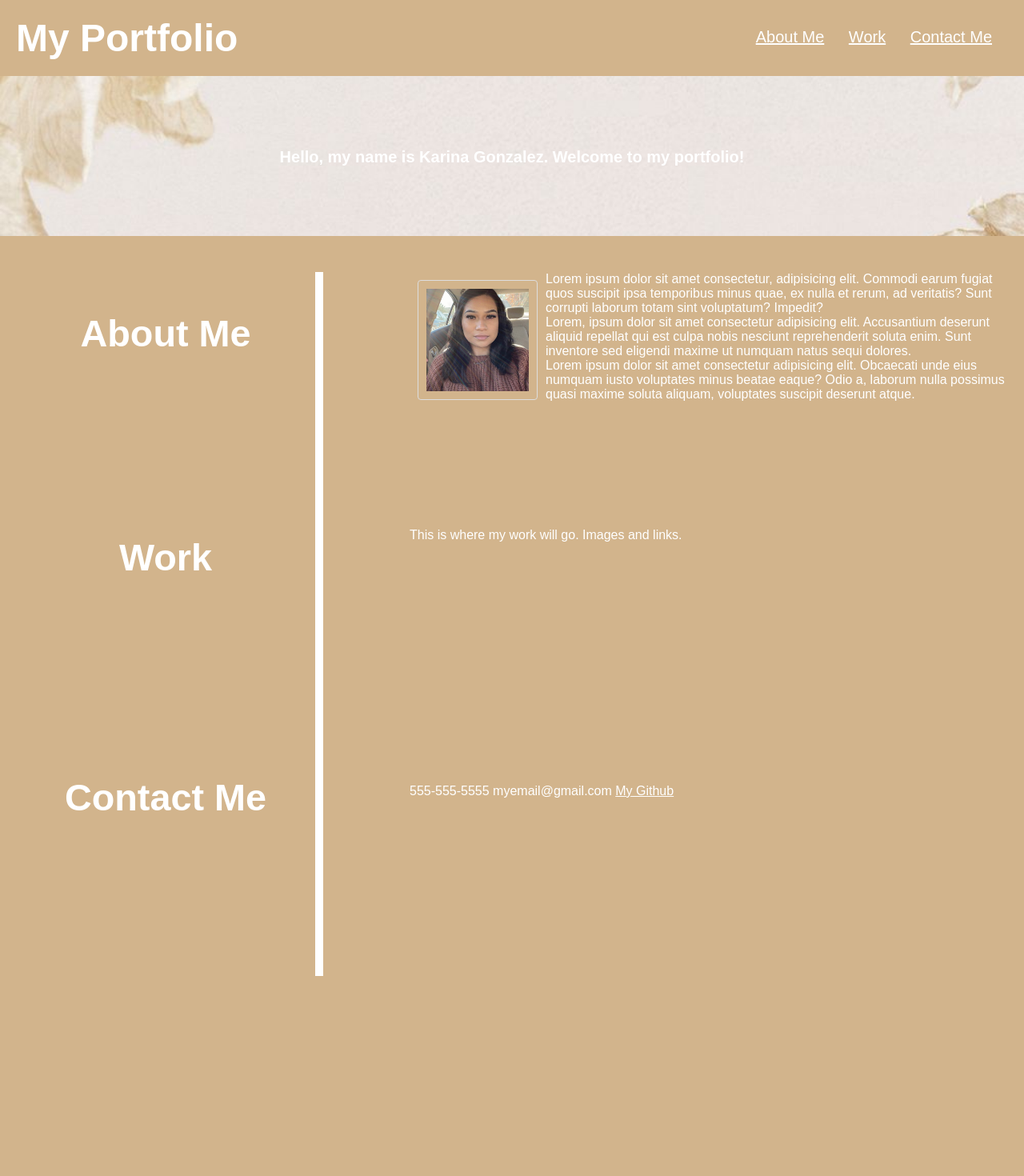
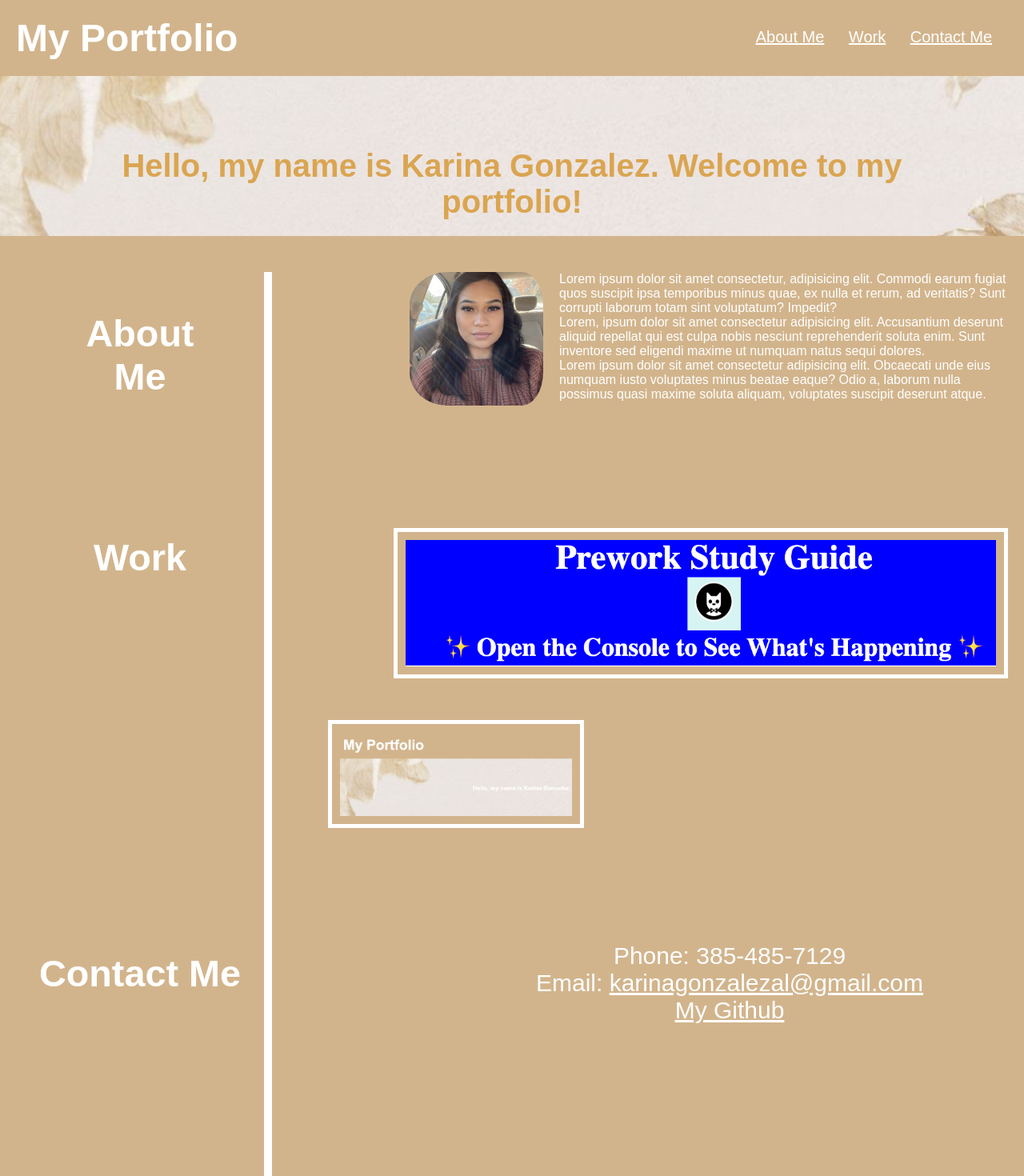
Before and after one commit to 2023kgl/My-Portfolio, a plain HTML site: page index.html in a window 1280 px wide. Shown: the whole page at 80% size. Before the commit the page ends 1280 px from the top, so only its background shows below. Drawn offline with Linux system fonts and the light colour scheme.

Commit message:
added more features

```diff
--- a/index.html
+++ b/index.html
@@ -53,12 +53,25 @@
         </section>
 
         <section class="content-work">
-            <p> This is where my work will go. Images and links.</p>
+            <p>
+                <a href="https://2023kgl.github.io/prework-study-guide/">
+            <img src="./images/Prework-study-img.png"  class="big" alt="picture of a header titled Prework Study Guide in blue" style="float:right">
+                </a>
+        </p>
         </section>
+
+        <img class="img2" src="./images/my-portfolio-img.png" alt="picture of current page" style="float:right;">
+
 
         <section class="content-contact">
 
-            <p> 555-555-5555 myemail@gmail.com <a href="https://github.com/2023kgl">My Github</a></p>
+            <p>
+                <ul>
+                <li>Phone: 385-485-7129</li>
+                <li>Email: <a href="mailto:karinagonzalezal@gmail.com">karinagonzalezal@gmail.com</a></li>
+                <li><a href="https://github.com/2023kgl">My Github</a></li>
+                </ul>
+            </p>
 
         </section>
 
--- a/style.css
+++ b/style.css
@@ -27,6 +27,8 @@ a:hover , a:active {
     font-family: Arial, Helvetica, sans-serif;
     padding: 20px;
 }
+
+/* header */
 
 .header h1 {
     display: inline-block;
@@ -61,9 +63,10 @@ a:hover , a:active {
 
 h2 {
     text-align: center;
-    font-size: 20px;
+    font-size: 40px;
     font-family: Arial, Helvetica, sans-serif;
     padding: 90px;
+    color: #daa551;
 }
 
 .centered {
@@ -71,6 +74,9 @@ h2 {
     text-align: center;
     color: black;
   }
+
+/* about section */
+
 
 .topic-about {
     border-right: 10px solid white;
@@ -81,33 +87,7 @@ h2 {
     padding: 50px;
     position: absolute;
     text-align: center;
-    width: 30%;
-}
-
-.topic-work {
-    border-right: 10px solid white;
-    float: left;
-    font-size: 40px;
-    height: 300px;
-    margin: 20px;
-    padding: 50px;
-    position: absolute;
-    text-align: center;
-    top: 600px;
-    width: 30%;
-}
-
-.topic-contact {
-    border-right: 10px solid white;
-    float: left;
-    font-size: 40px;
-    height: 300px;
-    margin: 20px;
-    padding: 50px;
-    position: absolute;
-    text-align: center;
-    top: 900px;
-    width: 30%;
+    width: 25%;
 }
 
 .content-about {
@@ -120,29 +100,94 @@ h2 {
     width: 60%;
 }
 
-img {
-    border: 1px solid #ddd;
-    border-radius: 4px;
-    padding: 10px;
-    width: 150px;
-    margin: 10px;
+.content-about img {
+    width: 25%;
+    padding-right: 20px;
+    border-radius: 25%;
 }
 
+/* work section */
+.topic-work {
+    border-right: 10px solid white;
+    float: left;
+    font-size: 40px;
+    height: 550px;
+    margin: 20px;
+    padding: 50px;
+    position: absolute;
+    text-align: center;
+    top: 600px;
+    width: 25%;
+}
 
 .content-work {
+    display: block;
+    justify-content: center;
     float: right;
     height: 300px;
     margin: 10px;
     padding: 10px;
-    text-align: left;
+    align-items: center;
     width: 60%;
 }
 
+.big {
+    position: absolute;
+    padding: 10px;
+    align-items: center;
+    width: 60%;
+    border: 5px solid white;
+    right: 20px;
+}
+
+.content-work:hover {
+    opacity: .5;
+}
+
+.img2 {
+    width: 25%;
+    padding: 10px;
+    border: 5px solid white;
+    position: absolute;
+    top: 900px;
+    right: 550px;
+}
+
+.img2:hover {
+    opacity: .5;
+}
+
+
+/* contact section*/
+
+.topic-contact {
+    border-right: 10px solid white;
+    float: left;
+    font-size: 40px;
+    height: 300px;
+    margin: 20px;
+    margin-top: 60px;
+    padding: 20px;
+    position: absolute;
+    text-align: center;
+    top: 1110px;
+    width: 25%;
+}
+
+ul {
+    list-style-type: none;
+  }
+
 .content-contact {
+    align-items: center;
     float: right;
+    font-size: 30px;
     height: 300px;
-    margin: 10px;
-    padding: 10px;
-    text-align: left;
+    left: 400px;
+    margin: 10%;
+    padding: 50px 0;
+    position: absolute;
+    text-align: center;
+    top: 1000px;
     width: 60%;
 }
```
Also changed, not shown: images/Prework-study-img.png (added), images/my-portfolio-img.png (added), 1 other file.
